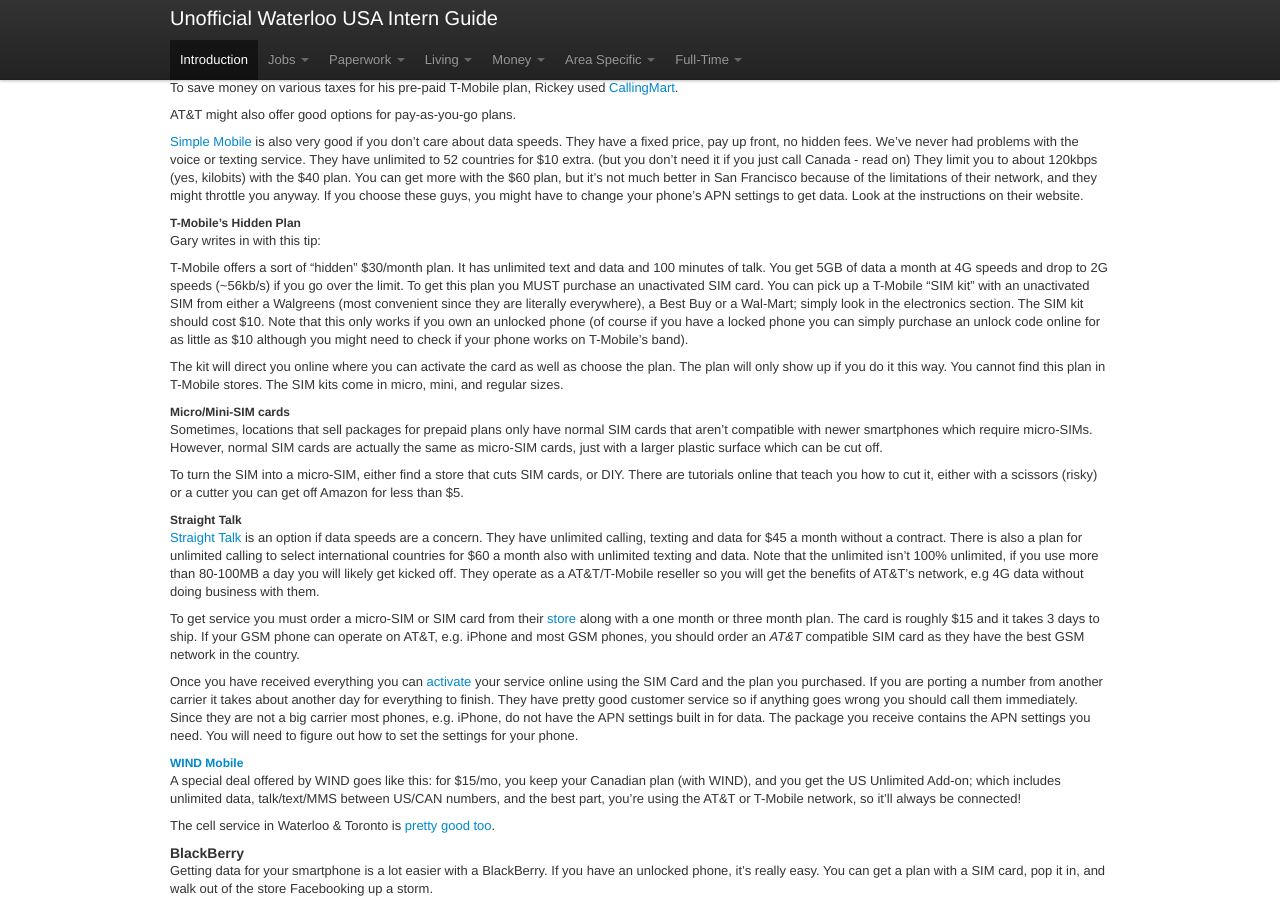
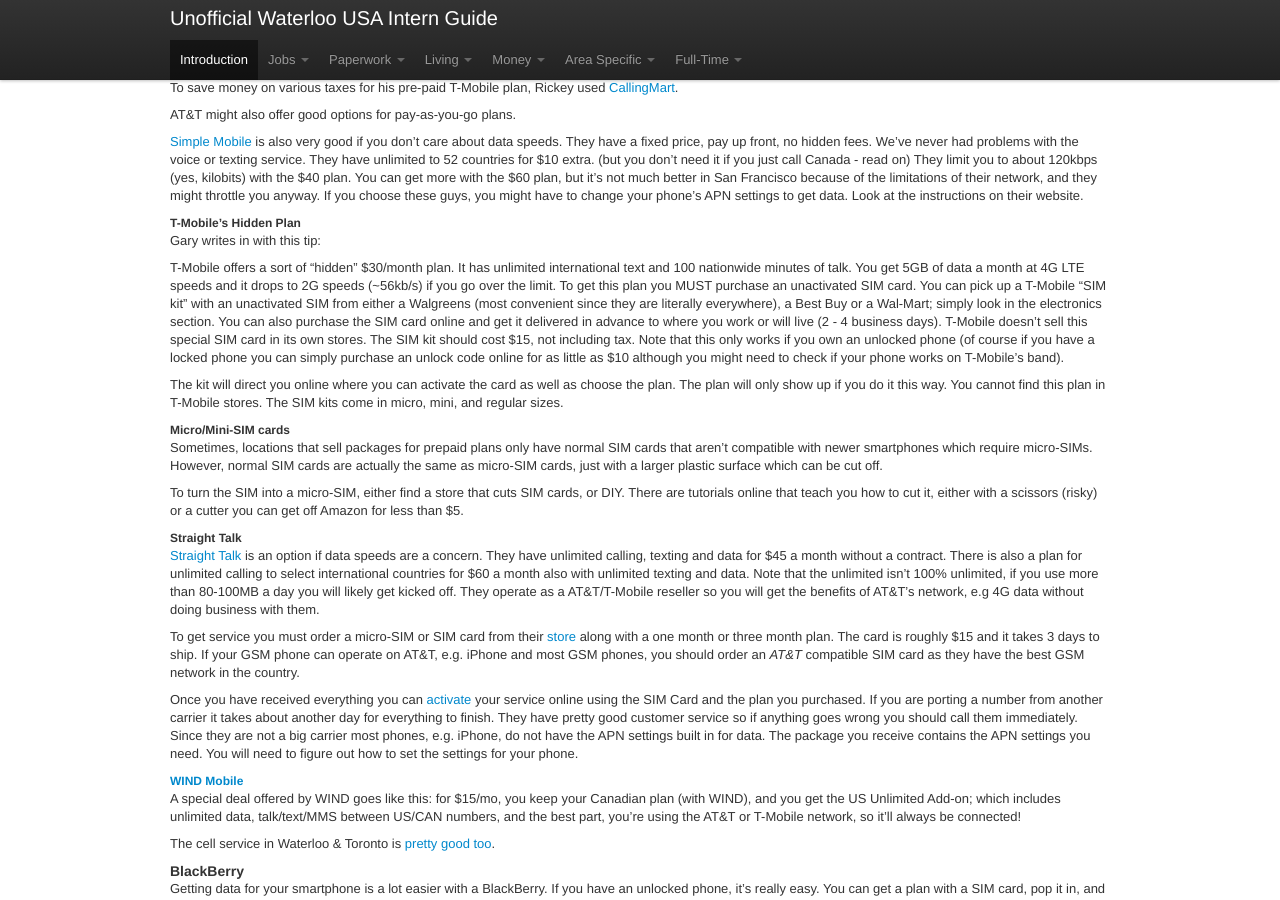
Before and after one commit to sholiday/Unofficial-Waterloo-USA-Intern-Guide, a Jekyll site: the page built from index.markdown, in a window 1280 px wide and 900 px high, scrolled down 4292 px. Built offline with Jekyll 4.4.1, drawn with Linux system fonts in a browser that asks for light colours; nearby versions of some CDN libraries; Markdown is read by kramdown in place of the engine named in the settings.

Commit message:
Updated T-mobile hidden plan section

```diff
--- a/index.markdown
+++ b/index.markdown
@@ -342,7 +342,7 @@ at the instructions on their website.
 ##### T-Mobile's Hidden Plan
 Gary writes in with this tip:
 
-T-Mobile offers a sort of "hidden" $30/month plan. It has unlimited text and data and 100 minutes of talk. You get 5GB of data a month at 4G speeds and drop to 2G speeds (~56kb/s) if you go over the limit. To get this plan you MUST purchase an unactivated SIM card. You can pick up a T-Mobile "SIM kit" with an unactivated SIM from either a Walgreens (most convenient since they are literally everywhere), a Best Buy or a Wal-Mart; simply look in the electronics section. The SIM kit should cost $10. Note that this only works if you own an unlocked phone (of course if you have a locked phone you can simply purchase an unlock code online for as little as $10 although you might need to check if your phone works on T-Mobile's band).
+T-Mobile offers a sort of "hidden" $30/month plan. It has unlimited international text and 100 nationwide minutes of talk. You get 5GB of data a month at 4G LTE speeds and it drops to 2G speeds (~56kb/s) if you go over the limit. To get this plan you MUST purchase an unactivated SIM card. You can pick up a T-Mobile "SIM kit" with an unactivated SIM from either a Walgreens (most convenient since they are literally everywhere), a Best Buy or a Wal-Mart; simply look in the electronics section. You can also purchase the SIM card online and get it delivered in advance to where you work or will live (2 - 4 business days). T-Mobile doesn't sell this special SIM card in its own stores. The SIM kit should cost $15, not including tax. Note that this only works if you own an unlocked phone (of course if you have a locked phone you can simply purchase an unlock code online for as little as $10 although you might need to check if your phone works on T-Mobile's band).
 
 The kit will direct you online where you can activate the card as well as choose the plan. The plan will only show up if you do it this way. You cannot find this plan in T-Mobile stores. The SIM kits come in micro, mini, and regular sizes.
 
```
